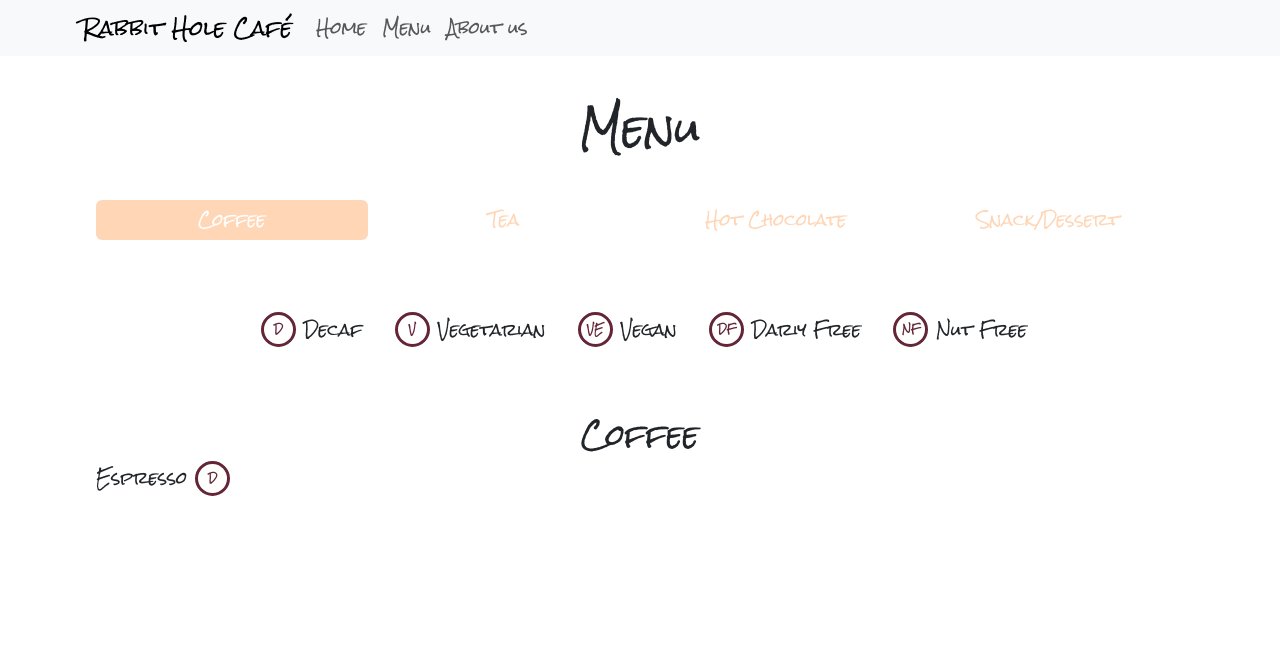
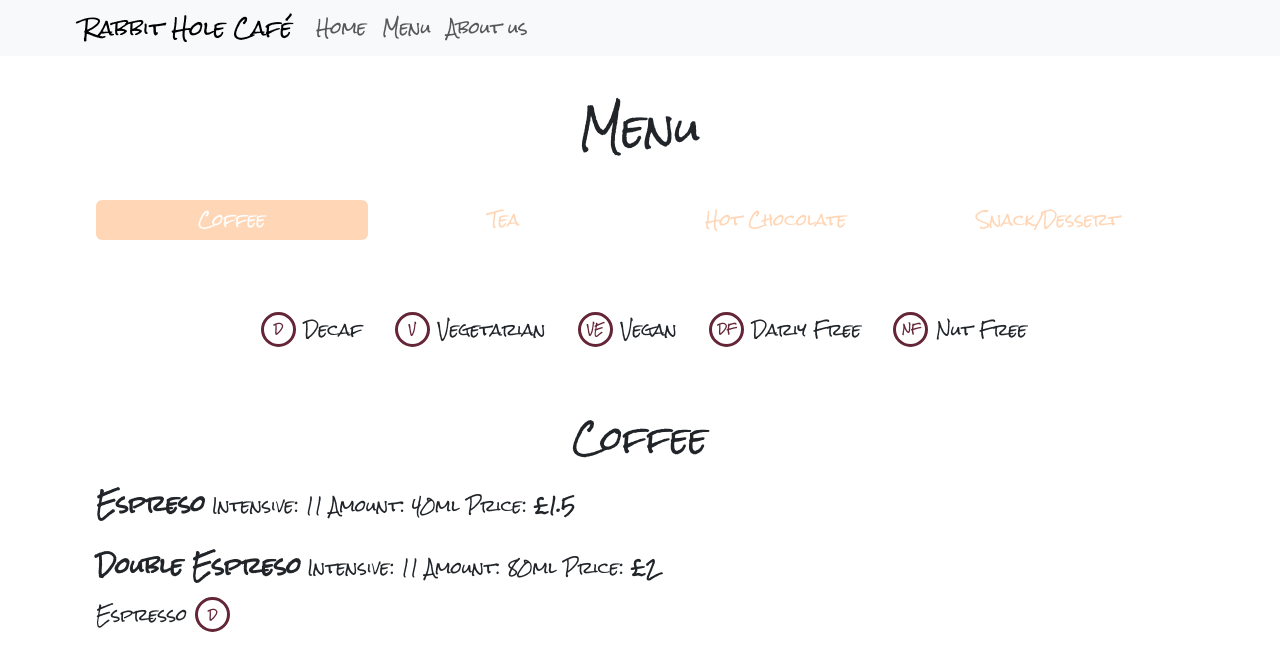
Before and after one commit to KaoriTsushima/rabbit-hole-cafe, a React (Create React App) app: page /menu in a window 1280 px wide. Shown: the top 670 px of the page. Built offline with nearby package versions, Linux system fonts and the light colour scheme; a web font is replaced by a local one.

Commit message:
created basic structure/code for coffee menu

```diff
--- /dev/null
+++ b/src/CoffeeMenu.css
@@ -0,0 +1,8 @@
+.item-name {
+  font-size: 16pt;
+  font-weight: bold;
+}
+.coffee-contants {
+  text-align: left;
+  margin-top: 30px;
+}
--- a/src/CoffeeMenu.jsx
+++ b/src/CoffeeMenu.jsx
@@ -1,6 +1,7 @@
 import React from "react";
+import "./CoffeeMenu.css";
 export default function CoffeeMenu() {
-  const coffeeMenu = [
+  const coffeeDatas = [
     {
       name: "Espreso",
       intensive: 11,
@@ -16,8 +17,17 @@ export default function CoffeeMenu() {
   ];
 
   return (
-    <div className="CoffeeMenu">
-      <h3>Coffee</h3>
+    <div classMane="CoffeeMenu">
+      <h2>Coffee</h2>
+      {coffeeDatas.map(function (coffeeData, index) {
+        return (
+          <p key={index} className="coffee-contants">
+            <span className="item-name">{coffeeData.name}</span> Intensive:{" "}
+            {coffeeData.intensive} Amount: {coffeeData.amount} Price:{" "}
+            <strong>£{coffeeData.price}</strong>
+          </p>
+        );
+      })}
     </div>
   );
 }
```
